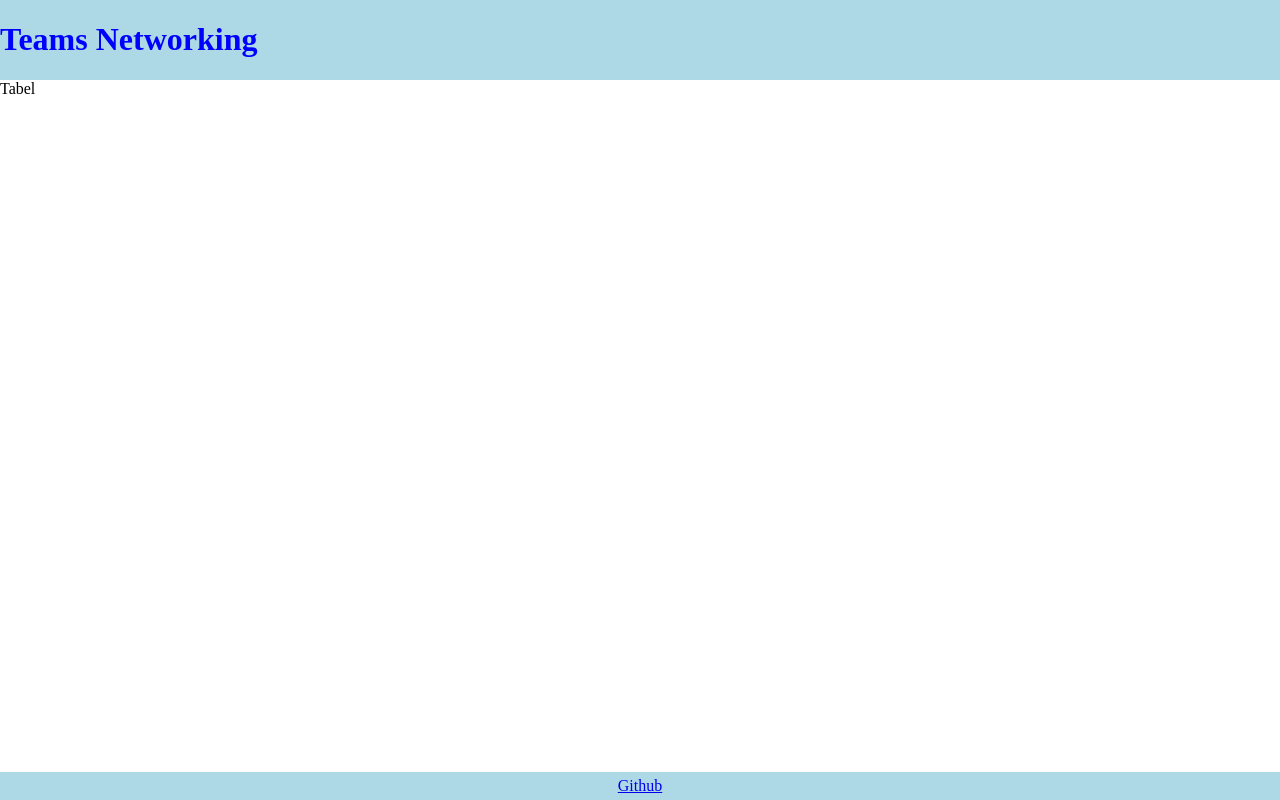
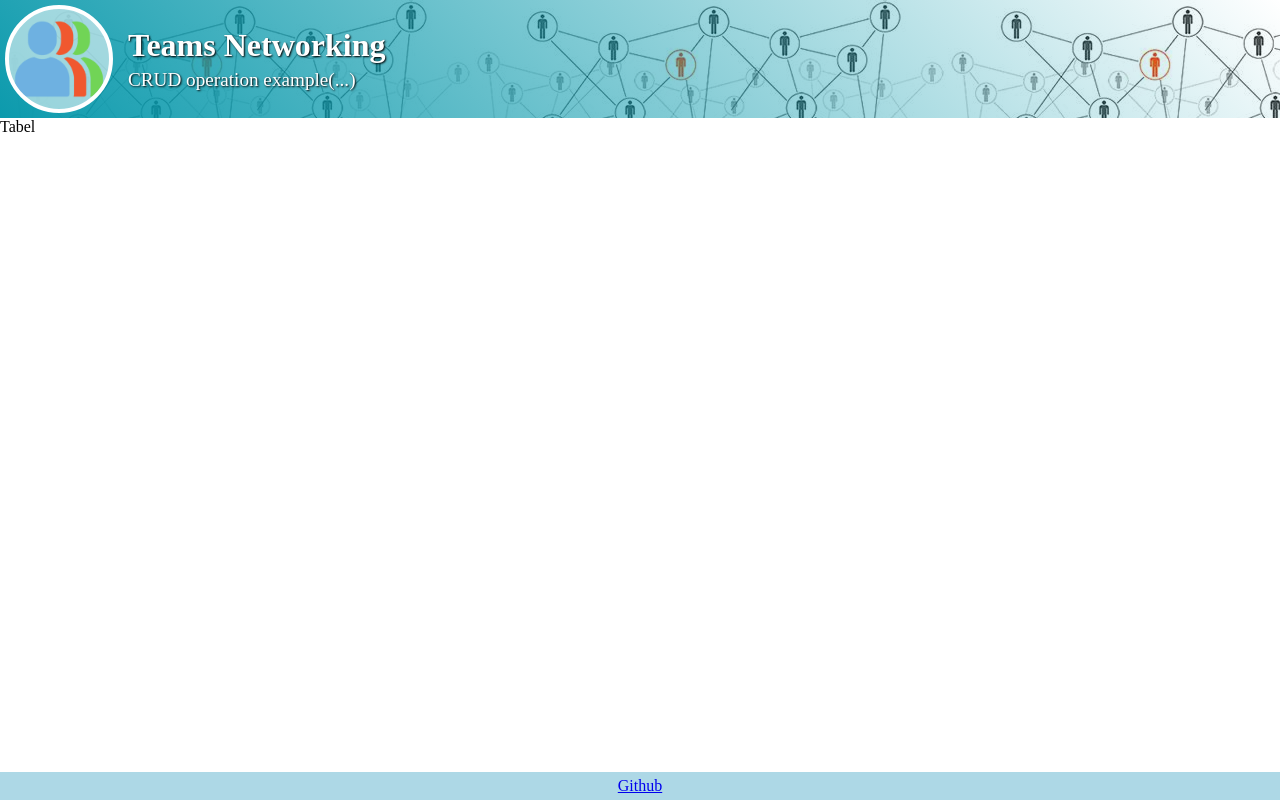
Before and after one commit to raresrobotin/teams-networking, a website built with webpack: page src/index.html in a window 1280 px wide. Built offline with nearby package versions, Linux system fonts and the light colour scheme.

Commit message:
header layout

```diff
--- a/src/index.html
+++ b/src/index.html
@@ -7,7 +7,15 @@
   </head>
   <body>
     <header>
-      <h1>Teams Networking</h1>
+      <div id="header-wrapper">
+        <div id="my-picture">
+          <img src="images/network-team-icon.png" width="100px" alt="Teams" />
+        </div>
+        <div id="header-info">
+          <h1>Teams Networking</h1>
+          <h2>CRUD operation example(...)</h2>
+        </div>
+      </div>
     </header>
     <section>Tabel</section>
     <footer>
--- a/src/style.css
+++ b/src/style.css
@@ -3,7 +3,14 @@ html {
 }
 
 h1 {
-  color: blue;
+  color: white;
+  margin: 5px 0;
+}
+h2 {
+  color: white;
+  margin: 5px 0;
+  font-weight: 100;
+  font-size: 1.2em;
 }
 
 body {
@@ -14,7 +21,33 @@ body {
 }
 
 header {
-  background-color: lightblue;
+  /* background-color: lightblue; */
+  background-image: url(images/background_image_header.png);
+}
+
+#header-wrapper {
+  display: flex;
+  flex-direction: row;
+  align-items: center;
+  background: linear-gradient(45deg, #0798abfa, transparent);
+}
+
+#my-picture {
+  padding: 5px;
+  width: 108px;
+  height: 108px;
+}
+
+#my-picture img {
+  border-radius: 50%;
+  border: 4px solid white;
+  background-color: #ffffff90;
+}
+
+#header-info {
+  flex: 1;
+  padding: 10px;
+  text-shadow: 1px 1px 2px #000000;
 }
 
 section {
```
Also changed, not shown: src/images/background_image_header.png (added), src/images/network-team-icon.png (added).
